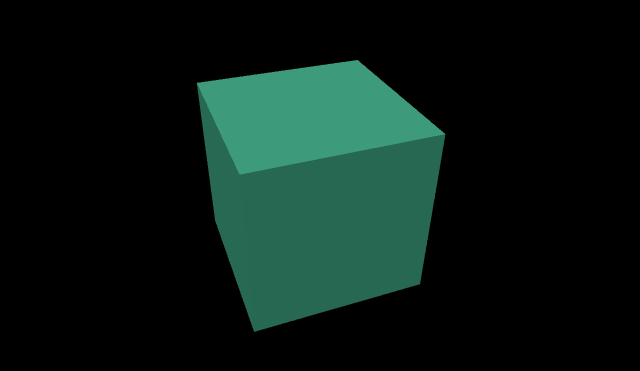
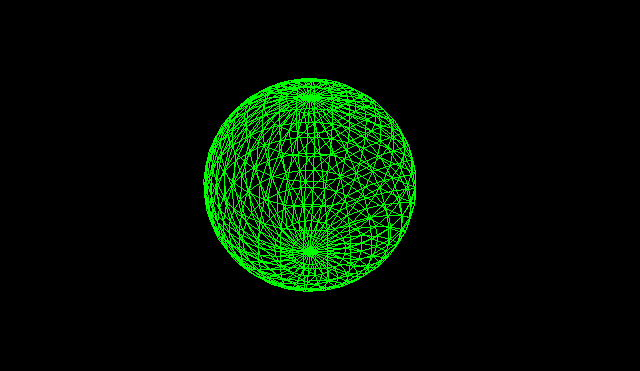
Before and after one commit to iamkira420/graphics-basics, a website built with Vite: page index.html in a window 1280 px wide. Shown: the part 215-586 px from the top of the page, without its empty margins (330-970 px from the left). Built offline with nearby package versions, Linux system fonts and the light colour scheme; animation ran at ten frames a second.

Commit message:
sphere code

```diff
--- a/hello-cube.html
+++ /dev/null
@@ -1,12 +0,0 @@
-<!DOCTYPE html>
-<html>
-  <head>
-    <meta charset="utf-8">
-    <title>Three.js - Fundamentals</title>
-  </head>
-  <body>
-    <canvas id="c"></canvas>
-
-    <script type="module" src="/main.js"></script>
-  </body>
-</html>
--- a/index.html
+++ b/index.html
@@ -35,17 +35,11 @@
         html, body {
             margin: 0;
             height: 100%;
-        }
-        #c {
             width: 100%;
-            height: 100%;
-            display: block;
         }
     </style>
   </head>
   <body>
-    <canvas id="c"></canvas>
-
-    <script type="module" src="hello-cube.js"></script>
+    <script type="module" src="sphere.js"></script>
   </body>
 </html>
--- /dev/null
+++ b/sphere.js
@@ -0,0 +1,31 @@
+import * as THREE from 'three';
+
+const canvas = document.querySelector('#c');
+//const renderer = new THREE.WebGLRenderer({ antialias: true, canvas });
+
+const scene =  new THREE.Scene();
+const camera = new THREE.PerspectiveCamera(75, window.innerWidth / window.innerHeight, 0.1, 1000);
+const renderer = new THREE.WebGLRenderer();
+renderer.setSize(window.innerWidth, window.innerHeight);
+document.body.appendChild(renderer.domElement);
+
+const radius = 3;
+const widthSegments = 32;
+const heightSegments = 16;
+const geometry = new THREE.SphereGeometry(radius, widthSegments, heightSegments);
+
+const material = new THREE.MeshBasicMaterial({ color: 0x00ff00, wireframe: true });
+const sphere = new THREE.Mesh(geometry, material);
+scene.add(sphere);
+
+camera.position.z = 15;
+
+function animate() {
+    requestAnimationFrame(animate);
+    sphere.rotation.x += 0.01;
+    sphere.rotation.y += 0.02;
+    //sphere.rotation.z += 0.01;
+    renderer.render(scene, camera);
+}
+
+animate();
```
